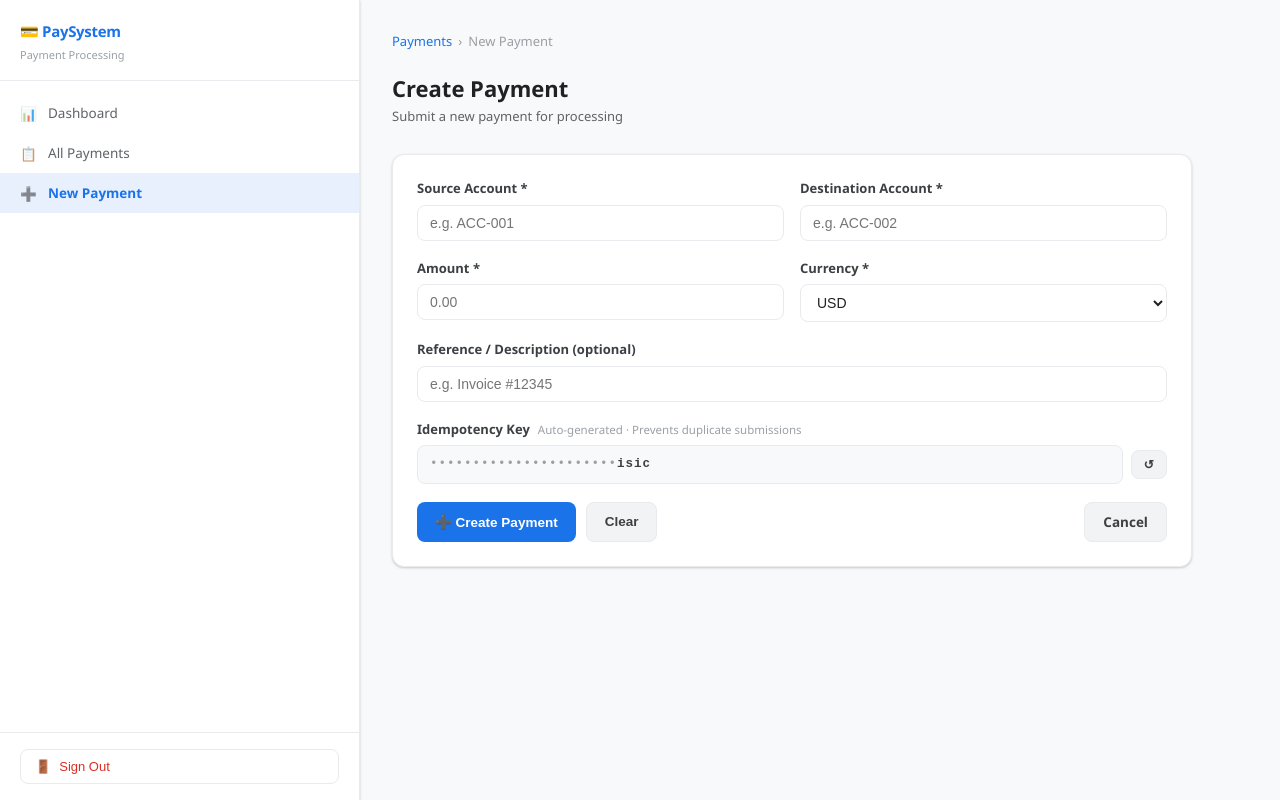
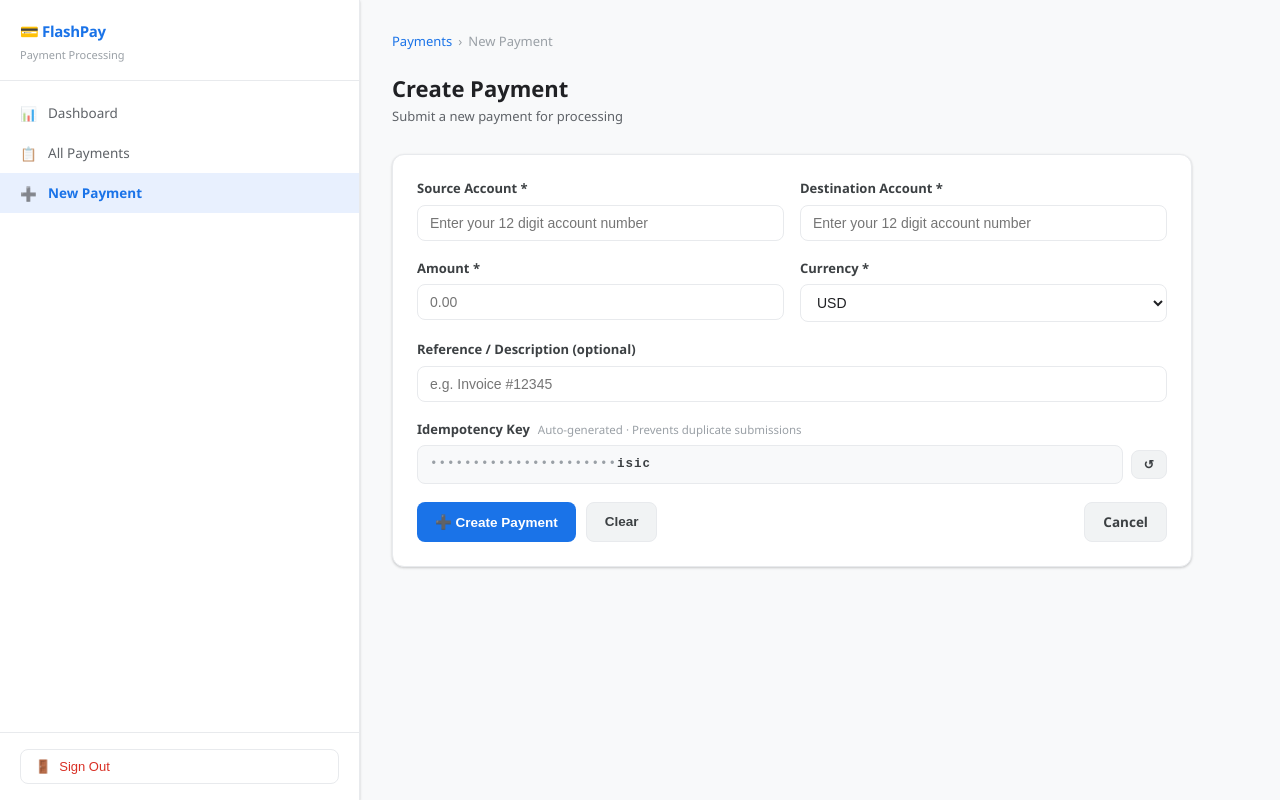
Before and after one commit to Neueda-Learning/108-07-payment_processing, a React (Create React App) app in the folder frontend/: page /payments/new in a window 1280 px wide. Built offline with nearby package versions, Linux system fonts and the light colour scheme; sample sign-in values are in the browser's storage.

Commit message:
updating_ui_3

```diff
--- a/frontend/src/App.css
+++ b/frontend/src/App.css
@@ -281,6 +281,12 @@ body {
   font-size: 12px;
   color: var(--danger);
   margin-top: 4px;
+}
+
+.form-hint {
+  font-size: 12px;
+  color: var(--gray-600);
+  margin-top: 6px;
 }
 
 /* ── Status Badges ── */
--- a/frontend/src/components/CreatePayment.js
+++ b/frontend/src/components/CreatePayment.js
@@ -2,7 +2,7 @@ import React, { useState } from 'react';
 import { Link, useNavigate } from 'react-router-dom';
 import { localCreatePayment } from '../services/localPayments';
 
-const CURRENCIES = ['USD', 'EUR', 'GBP', 'JPY', 'CAD', 'AUD', 'CHF', 'CNY'];
+const CURRENCIES = ['USD', 'EUR', 'INR'];
 
 const INITIAL_FORM = {
   sourceAccount: '',
@@ -29,7 +29,11 @@ export default function CreatePayment() {
 
   function handleChange(e) {
     const { name, value } = e.target;
-    setForm((prev) => ({ ...prev, [name]: value }));
+    const sanitizedValue =
+      name === 'sourceAccount' || name === 'destinationAccount'
+        ? value.replace(/\D/g, '').slice(0, 12)
+        : value;
+    setForm((prev) => ({ ...prev, [name]: sanitizedValue }));
     setFieldErrors((prev) => ({ ...prev, [name]: '' }));
     setServerError('');
   }
@@ -39,9 +43,13 @@ export default function CreatePayment() {
 
     if (!form.sourceAccount.trim())
       errors.sourceAccount = 'Source account is required.';
+    else if (!/^\d{12}$/.test(form.sourceAccount.trim()))
+      errors.sourceAccount = 'Source account must be exactly 12 digits.';
 
     if (!form.destinationAccount.trim())
       errors.destinationAccount = 'Destination account is required.';
+    else if (!/^\d{12}$/.test(form.destinationAccount.trim()))
+      errors.destinationAccount = 'Destination account must be exactly 12 digits.';
     else if (form.destinationAccount.trim() === form.sourceAccount.trim())
       errors.destinationAccount = 'Source and destination accounts must differ.';
 
@@ -123,8 +131,11 @@ export default function CreatePayment() {
                 className={`form-control ${fieldErrors.sourceAccount ? 'error' : ''}`}
                 value={form.sourceAccount}
                 onChange={handleChange}
-                placeholder="e.g. ACC-001"
+                placeholder="Enter your 12 digit account number"
                 disabled={loading}
+                inputMode="numeric"
+                pattern="[0-9]{12}"
+                maxLength={12}
               />
               {fieldErrors.sourceAccount && (
                 <div className="form-error">{fieldErrors.sourceAccount}</div>
@@ -140,8 +151,11 @@ export default function CreatePayment() {
                 className={`form-control ${fieldErrors.destinationAccount ? 'error' : ''}`}
                 value={form.destinationAccount}
                 onChange={handleChange}
-                placeholder="e.g. ACC-002"
+                placeholder="Enter your 12 digit account number"
                 disabled={loading}
+                inputMode="numeric"
+                pattern="[0-9]{12}"
+                maxLength={12}
               />
               {fieldErrors.destinationAccount && (
                 <div className="form-error">{fieldErrors.destinationAccount}</div>
--- a/frontend/src/components/Login.js
+++ b/frontend/src/components/Login.js
@@ -45,7 +45,7 @@ export default function Login() {
     <div className="login-wrapper">
       <div className="login-card">
         <div className="login-logo">💳</div>
-        <h1>Payment Processing</h1>
+        <h1>FlashPay</h1>
         <p className="subtitle">Sign in to your account to continue</p>
 
         {justRegistered && (
--- a/frontend/src/components/Navbar.js
+++ b/frontend/src/components/Navbar.js
@@ -55,7 +55,7 @@ export default function Navbar({ width = 360, onWidthChange }) {
   return (
     <nav className="navbar" style={{ width }}>
       <div className="navbar-brand">
-        <h2>💳 PaySystem</h2>
+        <h2>💳 FlashPay</h2>
         <span>Payment Processing</span>
       </div>
 
--- a/frontend/src/components/Signup.js
+++ b/frontend/src/components/Signup.js
@@ -31,8 +31,9 @@ export default function Signup() {
 
     if (!form.password) {
       errors.password = 'Password is required.';
-    } else if (form.password.length < 6) {
-      errors.password = 'Password must be at least 6 characters.';
+    } else if (!/^(?=.*[A-Z])(?=.*\d)(?=.*[^A-Za-z0-9])\S{8,12}$/.test(form.password)) {
+      errors.password =
+        'Password must be 8-12 characters with at least 1 capital letter, 1 number, and 1 special character (no spaces).';
     }
 
     if (!form.confirmPassword) {
@@ -109,8 +110,11 @@ export default function Signup() {
               onChange={handleChange}
               autoComplete="new-password"
               disabled={loading}
-              placeholder="At least 6 characters"
+              placeholder="8-12 chars, 1 capital, 1 number, 1 special"
             />
+            <div className="form-hint">
+              Password recommendation: 8-12 characters, at least 1 capital letter, 1 special character, and 1 number.
+            </div>
             {fieldErrors.password && (
               <div className="form-error">{fieldErrors.password}</div>
             )}
--- a/frontend/src/services/localAuth.js
+++ b/frontend/src/services/localAuth.js
@@ -32,6 +32,16 @@ export function decodeToken(token) {
 
 export function localRegister(username, password) {
   const users = getUsers();
+  const passwordPattern = /^(?=.*[A-Z])(?=.*\d)(?=.*[^A-Za-z0-9])\S{8,12}$/;
+
+  if (!passwordPattern.test(password)) {
+    const err = new Error(
+      'Password must be 8-12 characters with at least 1 capital letter, 1 number, and 1 special character (no spaces).'
+    );
+    err.code = 'WEAK_PASSWORD';
+    throw err;
+  }
+
   const exists = users.some(
     (u) => u.username.toLowerCase() === username.toLowerCase()
   );
```
